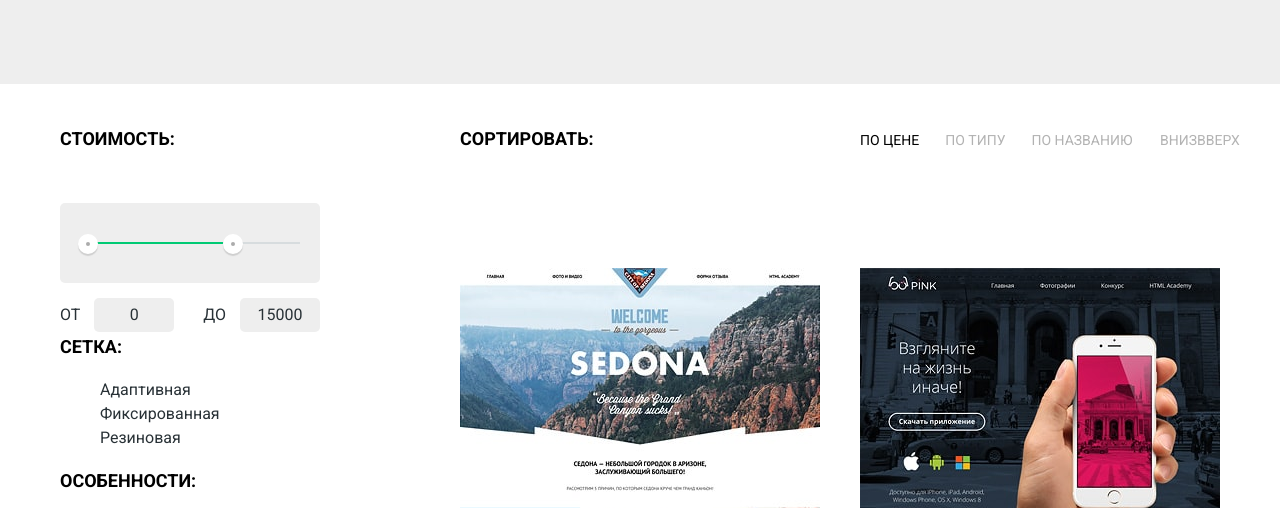
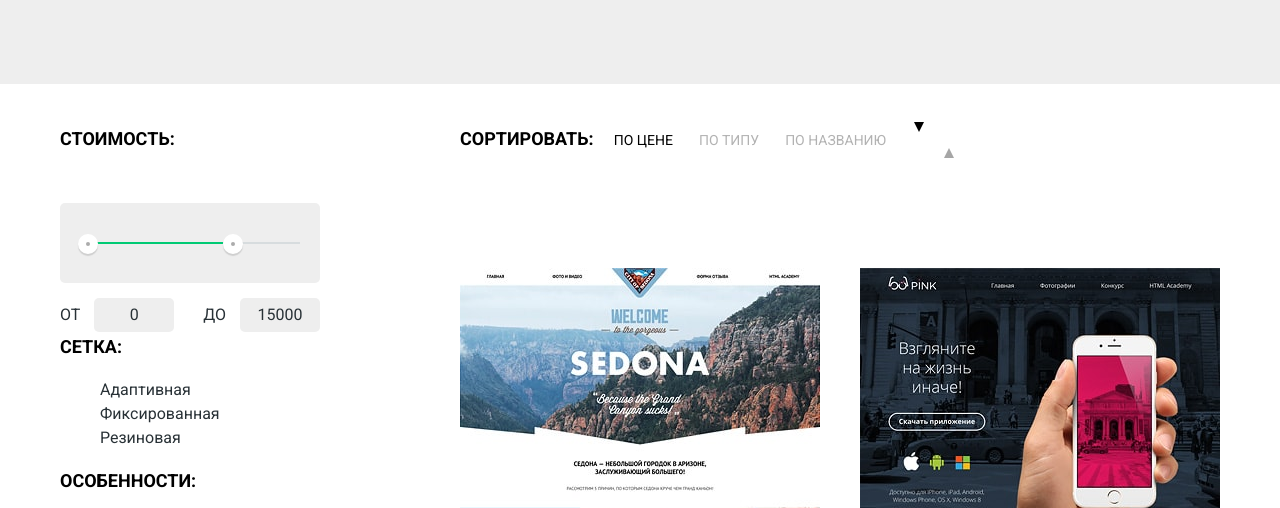
Before and after one commit to shcherban/565085-nerds, a plain HTML site: page catalog.html in a window 1280 px wide. Shown: the part 272-780 px from the top of the page. Drawn offline with Linux system fonts and the light colour scheme.

Commit message:
Начал декорировать меню сортировки каталога.

```diff
--- a/catalog.html
+++ b/catalog.html
@@ -119,10 +119,10 @@
             </ul>
             <ul class="sorting-controls">
               <li>
-                <a href="#" class="control-down">Вниз</a>
+                <a href="#" class="control-down"><span class="visually-hidden">Вниз</span></a>
               </li>
               <li>
-                <a href="#" class="control-up">Вверх</a>
+                <a href="#" class="control-up disabled"><span class="visually-hidden">Вверх</span></a>
               </li>
             </ul>
           </section>
--- a/css/style.css
+++ b/css/style.css
@@ -566,6 +566,32 @@ input[type="radio"].visually-hidden {
     list-style: none;
 }
 
+/* Сортировка */
+
+.sorting {
+    display: flex;
+    min-height: 140px;
+    margin-top: 44px;
+    align-items: baseline;
+}
+
+.sorting h2 {
+    margin: 0;
+    margin-right: 20px;
+}
+
+.sorting-options {
+    width: 300px;
+    margin: 0;
+    /* margin-left: auto; */
+    padding: 0;
+    display: flex;
+}
+
+.sorting-options li {
+    margin-right: 26px;
+}
+
 .sorting h2 {
     font-size: 18px;
     font-weight: 700;
@@ -589,6 +615,39 @@ input[type="radio"].visually-hidden {
 .sorting a.active,
 .sorting a.selected {
     color: #000000;
+}
+
+.sorting-controls {
+    width: 40px;
+    margin: 0;
+    padding: 0;
+    display: flex;
+    justify-content: space-between;
+    align-items: flex-end;
+}
+
+.sorting-controls a {
+    width: 0;
+    height: 0;
+    border: 10px solid #000;
+    border-left: 5px solid transparent;
+    border-right: 5px solid transparent;
+}
+
+.sorting-controls .control-up {
+    border-top-width: 0;
+}
+
+.sorting-controls .control-down {
+    border-bottom-width: 0;
+}
+
+.control-up.disabled {
+    border-bottom-color: #a6a6a6;
+}
+
+.control-down.disabled {
+    border-top-color: #a6a6a6;
 }
 
 .catalog-list {
@@ -895,41 +954,12 @@ input[type="radio"].visually-hidden {
     margin-right: 0;
 }
 
-.sorting {
-    display: flex;
-    min-height: 140px;
-    margin-top: 44px;
-    align-items: baseline;
-}
-
 .catalog-item-info-price {
     /* TODO: временно скрыл карточку шаблона, чтобы не мешал сетке */
     display: none;
 }
 
-.sorting h2 {
-    margin: 0;
-    margin-right: 20px;
-}
-
-.sorting-options {
-    width: 300px;
-    margin: 0;
-    margin-left: auto;
-    padding: 0;
-    display: flex;
-}
-
-.sorting-options li {
-    margin-right: 26px;
-}
-
-.sorting-controls {
-    width: 60px;
-    margin: 0;
-    padding: 0;
-    display: flex;
-}
+/* Пагинация */
 
 .pagination {
     margin: 0;
```
